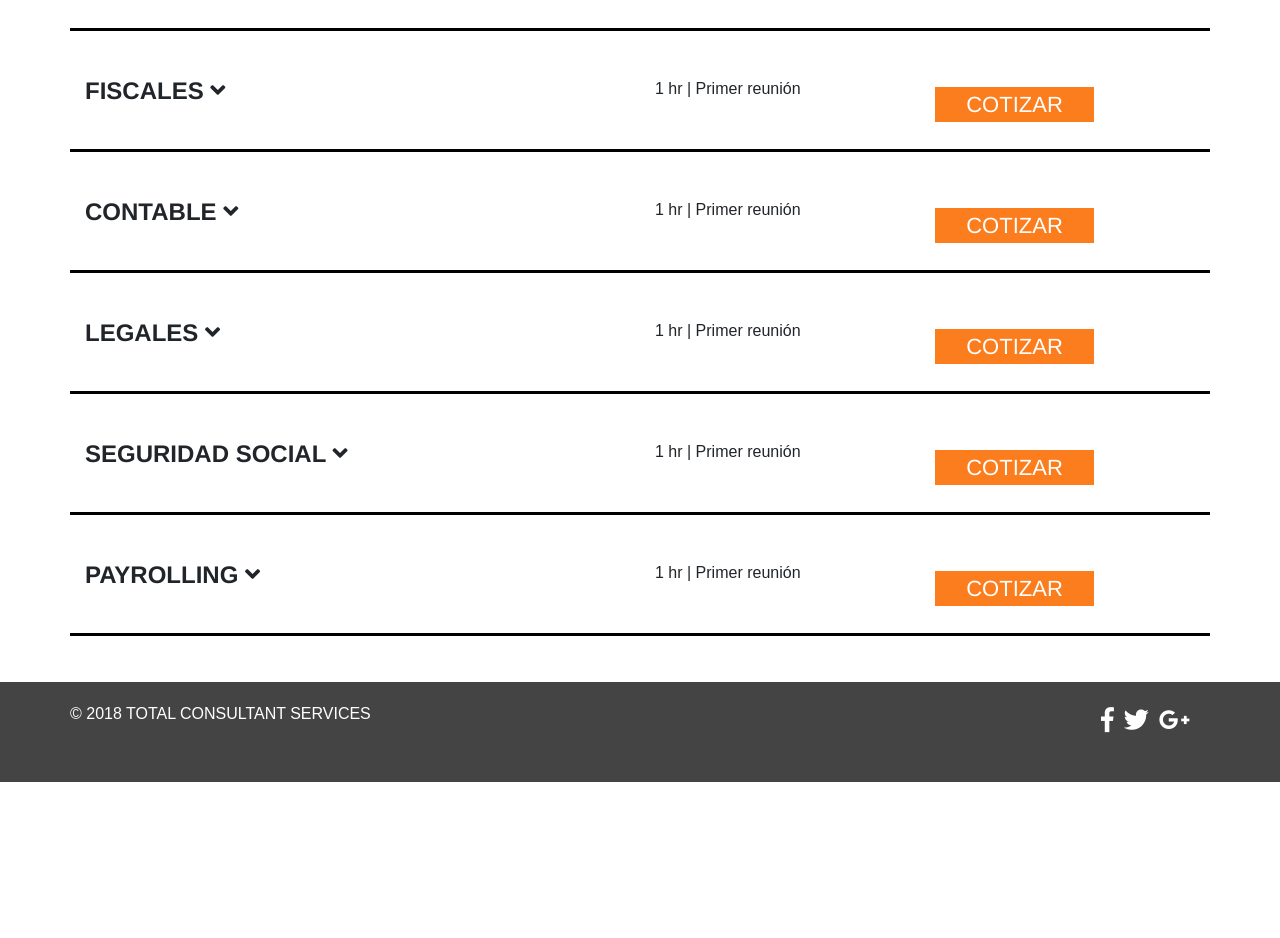
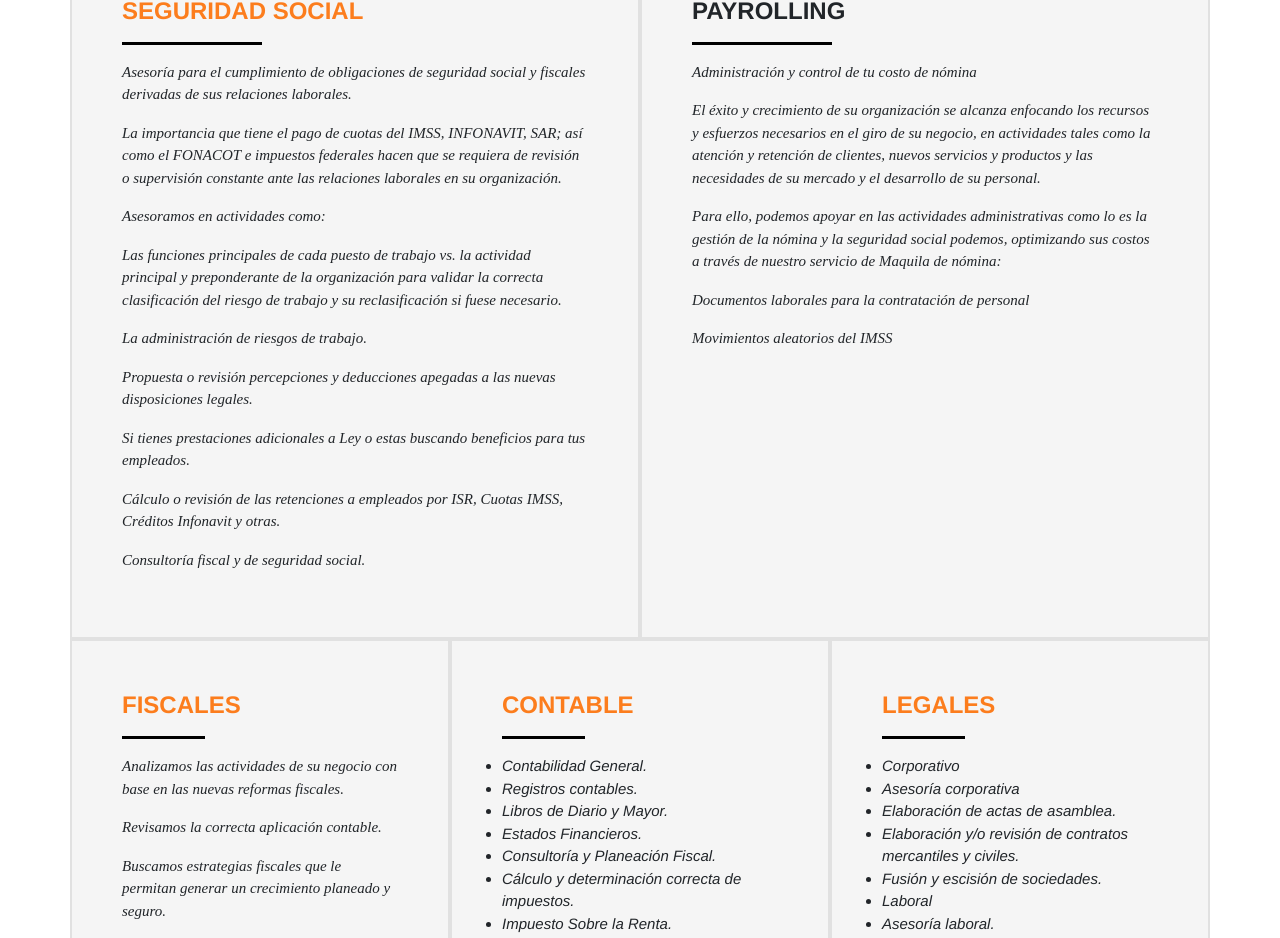
Before and after one commit to OscarCode9/totalConsultant, a React (Create React App) app: page /servicios in a window 1280 px wide. Shown: the part 248-1186 px from the top of the page. Before the commit the page ends 1030 px from the top, so only its background shows below. Built offline with nearby package versions, Linux system fonts and the light colour scheme.

Commit message:
Fix Design

```diff
--- a/src/Components/Contecto/Map/index.js
+++ b/src/Components/Contecto/Map/index.js
@@ -29,7 +29,7 @@ class SimpleMap extends Component {
   render() {
     return (
       // Important! Always set the container height explicitly
-      <div style={{ height: '100vh', width: '100%' }}>
+      <div style={{ height:   '500px', width: '100%' }}>
         <GoogleMapReact
           bootstrapURLKeys={{ key: 'AIzaSyBjExyy_C4AghTdC2Tiqo65WyJfJwO8Tp8' }}
           defaultCenter={this.props.center}
--- /dev/null
+++ b/src/Components/Contecto/style.css
@@ -0,0 +1,5 @@
+.textRio {
+  font-family: 'Tinos', serif;
+  font-size: 17px;
+  font-style: italic;
+}
--- a/src/Components/Home/index.js
+++ b/src/Components/Home/index.js
@@ -36,16 +36,14 @@ const hrStyle = {
 
 
 export default class Home extends Component {
-  constructor(){
+  constructor() {
     super()
     this.state = {
-      services : [
+      services: [
+        'Contables',
         'Fiscales',
-        'Contabilidad',
-        'Seguridad Social',
-        'Legal',
-        'Payrolling'
-
+        'Administrativos',
+        'Inmobiliarios'
       ]
     }
   }
@@ -58,7 +56,7 @@ export default class Home extends Component {
           paddingBottom: '0px',
           fontSize: '35px',
         }}>
-        <br/><br/><br/>
+          <br /><br /><br /> <br/>
           Asegúrate el éxito de tu compañía
           </h4>
         <p style={pStyle}>
@@ -77,11 +75,9 @@ export default class Home extends Component {
             <Col style={info} lg={4}>
               <div style={{ padding: '50px', textAlign: 'left' }} >
                 <h4 style={{ fontWeight: 700 }} >NOSOTROS</h4>
-                <hr style = {hrStyle} />
+                <hr style={hrStyle} />
                 <p className="textWho">
-                  Somo un grupo de expertos fiscales, legales y de recursos humanos,
-                  creando y desarrollando servicios con base en las necesidades de cada cliente,
-                  nos actualizamos constantemente para tener la mejor opinión.
+                  Somos un grupo de expertos multidisciplinarios que conjuntamos nuestra experiencia Contable-fiscal y de recursos humanos, creando y desarrollando servicios con base en las necesidades de cada cliente, nos actualizamos constantemente para tener la mejor opinión en los servicios que proporcionamos.
                 </p>
 
                 <p className="textWho">
@@ -89,7 +85,12 @@ export default class Home extends Component {
                 </p>
 
                 <p className="textWho">
-                  En el 2009 TCS se fortalece por la inclusión de servicios contables, fiscales y legales.
+                  En el 2009 TCS se fortalece por la inclusión de servicios contables, fiscales y legales
+                </p>
+
+                <p className="textWho">
+                  En 2018 TCS incluye los servicios Inmobiliarios, con ello creamos valor a nuestra gama de servicios incorporando
+                   expertos en elramo
                 </p>
 
                 <p className="readMore">{'LEER MAS >>'} </p>
@@ -98,10 +99,10 @@ export default class Home extends Component {
             <Col style={info} lg={4}>
               <div style={{ padding: '50px', textAlign: 'left' }} >
                 <h4 style={{ fontWeight: 700 }} >NUESTRA VISIÓN</h4>
-                <hr style = {hrStyle} />
+                <hr style={hrStyle} />
+
                 <p className="textWho">
-                  Ser una sociedad dedicada a ofrecer servicios, asesoria y consultoria a personas físicas
-                  y morales en el ámbito de los negocios formales y legales en México.
+                  Ser la mejor oferta de servicios, consultoría y asesoría para personas físicas y morales en el ámbito de los negocios formales y legales en México.
                 </p>
 
 
@@ -111,8 +112,8 @@ export default class Home extends Component {
             <Col style={info} lg={4}>
               <div style={{ padding: '50px', textAlign: 'left' }} >
                 <h4 style={{ fontWeight: 700 }} >SERVICIOS</h4>
-                <hr style = {hrStyle} />
-                  <ul style={{padding: '0px'}} className="textWho">
+                <hr style={hrStyle} />
+                <ul style={{ padding: '0px' }} className="textWho">
                   {
                     this.state.services.map((service, index) => {
                       return (<li key={index} >
--- a/src/Components/Servicios/index.js
+++ b/src/Components/Servicios/index.js
@@ -1,46 +1,35 @@
 import React, { Component } from 'react'
-import { Row, Col, Container, Collapse,CardBody, Card } from 'reactstrap'
-import uniqid from 'uniqid';
+
+import './style.css'
+import { Row, Col, Container } from 'reactstrap';
+
+
+const info = {
+  padding: '0px',
+  border: '2px solid #e1e1e1',
+  backgroundColor: 'whitesmoke',
+}
 
 const hrStyle = {
   height: '2px',
   color: 'black',
   backgroundColor: 'black',
-  width: '100%',
+  width: '30%',
   marginLeft: 0,
 }
 
 
-
-const buttonStyle = {
-  backgroundColor: '#FC7D1D',
-  fontFamily: 'Helvetica',
-  fontSize: '22px',
-  fontWeight: 500,
-  border: 'none',
-  color: 'white',
-  width: '60%'
-}
-
-
-export default class Servicios extends Component {
+export default class Home extends Component {
   constructor() {
-    super();
+    super()
     this.state = {
-      servicios: [
-        {
-          id:  uniqid(),
-          title: 'FISCALES',
-          container: ['Analizamos las actividades de su negocio con base en las nuevas reformas fiscales.',
-            'Revisamos la correcta aplicación contable.',
-            'Buscamos estrategias fiscales que le permitan generar un crecimiento planeado y seguro.'],
-          collapse: false
-        },
-
-        {
-          id:  uniqid(),
-          title: 'CONTABLE',
-          container: [
+      services: [
+        'Contables',
+        'Fiscales',
+        'Administrativos',
+        'Inmobiliarios'
+      ],
+      contable: [
         'Contabilidad General.',
         'Registros contables.',
         'Libros de Diario y Mayor.',
@@ -55,13 +44,7 @@ export default class Servicios extends Component {
         'Asesoría Tributaria.',
 
         ],
-          collapse: false
-        },
-
-        {
-          id:  uniqid(),
-          title: 'LEGALES',
-          container: [
+        legales: [
           'Corporativo',
             'Asesoría corporativa',
             'Elaboración de actas de asamblea.',
@@ -75,13 +58,8 @@ export default class Servicios extends Component {
             'Atención juicios laborales.',
             'Atención a requerimientos de la Secretaría del trabajo y Previsión Social (STyPS).'
         ],
-          collapse: false
+        social: [
 
-        },
-        {
-          id:  uniqid(),
-          title: 'SEGURIDAD SOCIAL',
-          container: [
           'Asesoría para el cumplimiento de obligaciones de seguridad social y fiscales derivadas de sus relaciones laborales.',
           'La importancia que tiene el pago de cuotas del IMSS, INFONAVIT, SAR; así como el FONACOT e impuestos federales hacen que se requiera de revisión o supervisión constante ante las relaciones laborales en su organización.',
           'Asesoramos en actividades como:',
@@ -91,109 +69,120 @@ export default class Servicios extends Component {
           'Si tienes prestaciones adicionales a Ley o estas buscando beneficios para tus empleados.',
           'Cálculo o revisión de las retenciones a empleados por ISR, Cuotas IMSS, Créditos Infonavit y otras.',
           'Consultoría fiscal y de seguridad social.'
+
         ],
-          collapse: false
-        },
-        {
-          id:  uniqid(),
-          title: 'PAYROLLING',
-          container: [
+        pay: [
           'Administración y control de tu costo de nómina',
           'El éxito y crecimiento de su organización se alcanza enfocando los recursos y esfuerzos necesarios en el giro de su negocio, en actividades tales como la atención y retención de clientes, nuevos servicios y productos y las necesidades de su mercado y el desarrollo de su personal.',
           'Para ello, podemos apoyar en las actividades administrativas como lo es la gestión de la nómina y la seguridad social podemos, optimizando sus costos a través de nuestro servicio de Maquila de nómina:',
           'Documentos laborales para la contratación de personal',
           'Movimientos aleatorios del IMSS'
 
-          ],
-          collapse: false
+        ]
     }
+  }
+  render() {
+    return (
+      <div>
 
-      ]
+        <Container>
+          <Row>
+          <Col style={info} lg={6}>
+              <div style={{ padding: '50px', textAlign: 'left' }} >
+                <h4 style={{ fontWeight: 700 , color:  'rgb(252, 125, 29)'  }} >SEGURIDAD SOCIAL</h4>
+                <hr style={hrStyle} />
+
+
+                {
+                  this.state.social.map((text, index) => {
+
+                    return  (
+                    <p key = {index} className="textWho">
+                      {text}
+                    </p>
+                  )
+                  })
 
                 }
 
+              </div>
+            </Col>
 
+            <Col style={info} lg={6}>
+              <div style={{ padding: '50px', textAlign: 'left' }} >
+                <h4 style={{ fontWeight: 700 }} >PAYROLLING</h4>
+                <hr style={hrStyle} />
+
+
+                {
+                  this.state.pay.map((text, index) => {
+
+                    return  (
+                    <p key = {index} className="textWho">
+                      {text}
+                    </p>
+                  )
+                  })
                 }
 
 
+              </div>
+            </Col>
 
-  handleChangeCollapse = (e) => {
-    const id = e.target.id;
-    this.setState( prevState => {
-      const newService = prevState.servicios.map( service  => {
-        if ( service.id === id ){
-          service.collapse = !service.collapse
-        }
-        return service
-      })
+            <Col style={info} lg={4}>
+              <div style={{ padding: '50px', textAlign: 'left' }} >
+                <h4 style={{ fontWeight: 700, color:  'rgb(252, 125, 29)'   }} >FISCALES</h4>
+                <hr style={hrStyle} />
+                <p className="textWho">
+                  Analizamos las actividades de su negocio con base en las nuevas reformas fiscales.
+                </p>
 
-      return {
-        servicios: newService
-      }
+                <p className="textWho">
+                  Revisamos la correcta aplicación contable.
+                </p>
 
+                <p className="textWho">
+                  Buscamos estrategias fiscales que le permitan generar un crecimiento planeado y seguro.
+                </p>
+
+
+              </div>
+            </Col>
+            <Col style={info} lg={4}>
+              <div style={{ padding: '50px', textAlign: 'left' }} >
+                <h4 style={{ fontWeight: 700, color:  'rgb(252, 125, 29)'  }} >CONTABLE</h4>
+                <hr style={hrStyle} />
+
+                <ul style={{ padding: '0px' }} className="textWho">
+                  {
+                    this.state.contable.map((service, index) => {
+                      return (<li key={index} >
+                        {service}
+                      </li>)
                     })
                   }
+                </ul>
 
-  render() {
-    console.log(this.state)
-    return (
-      <div>
-        <Container style={{ paddingTop: '30px' }} >
-          <Row style={{ textAlign: 'left' }} >
-            <Col lg={12}>
-              <Row style={{ paddingBottom: '30px' }}>
-                <Col lg={6} >
-                  <h4 style={{ fontWeight: 700 }} >SERVICIOS</h4>
+              </div>
+            </Col>
+            <Col style={info} lg={4}>
+              <div style={{ padding: '50px', textAlign: 'left' }} >
+                <h4 style={{ fontWeight: 700, color:  'rgb(252, 125, 29)'   }} >LEGALES</h4>
+                <hr style={hrStyle} />
 
-                </Col>
-                <hr style={hrStyle} />
-              </Row>
-            </Col>
-            <Col lg={12}>
-              {this.state.servicios.map(servicio => {
-                console.log(servicio)
-                const text = servicio.container.map(text => {
-                  return (
-                    <p>{text}</p>
-                  )
-                });
+                <ul style={{ padding: '0px' }} className="textWho">
+                  {
+                    this.state.legales.map((service, index) => {
+                      return (<li key={index} >
+                        {service}
+                      </li>)
+                    })
+                  }
+                </ul>
 
-                return (
-
-                  <Row style={{ paddingBottom: '30px' }}>
-                  <Col lg={6} >
-                    <h4 style={{ fontWeight: 700 }} >{servicio.title} <i id={servicio.id} onClick={this.handleChangeCollapse} style={{cursor: 'pointer'}} className="fas fa-angle-down"></i> </h4>
-                  </Col>
-                  <Col lg={6} >
-                    <Row>
-                      <Col lg={6}>
-                        <p>1 hr | Primer reunión</p>
-                      </Col>
-                      <Col style={{ padding: '10px' }} lg={6}>
-                        <button style={buttonStyle} >COTIZAR</button>
-                      </Col>
-                    </Row>
-                    <Row>
-                    </Row>
-                  </Col>
-                  <Col lg = {12} >
-                  <Collapse isOpen={servicio.collapse}>
-                    <Card>
-                      <CardBody>
-                        {text}
-                      </CardBody>
-                    </Card>
-                  </Collapse>
+              </div>
             </Col>
 
-                  <hr style={hrStyle} />
-                </Row>
-                )
-
-             } )}
-
-
-            </Col>
           </Row>
         </Container>
       </div>
```
Also changed, not shown: src/Components/Contecto/index.js (+19 -7 lines), src/Components/Nosotros/index.js (+20 -22 lines), src/Components/Servicios/indexa.js (added, +196 -0 lines), src/Components/Servicios/style.css (added). Lines whose indentation alone changed are shown as unchanged.
